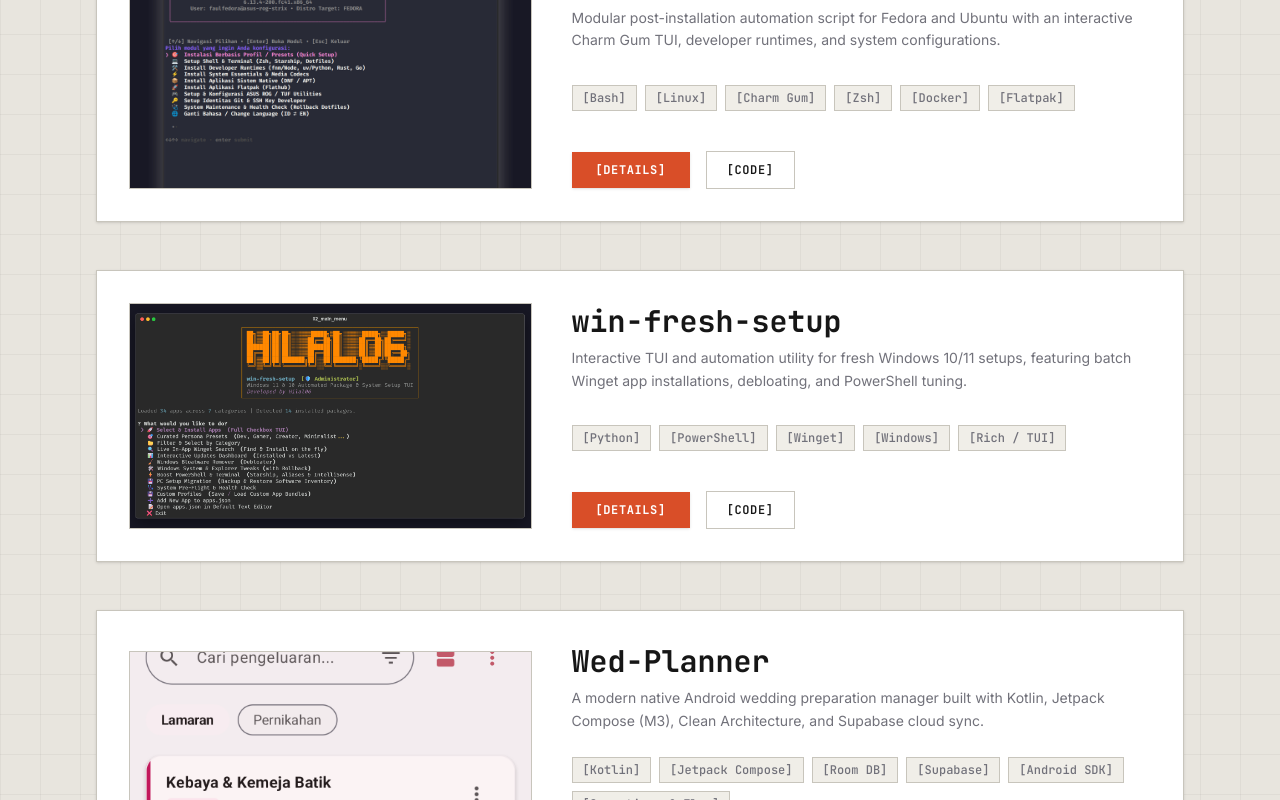
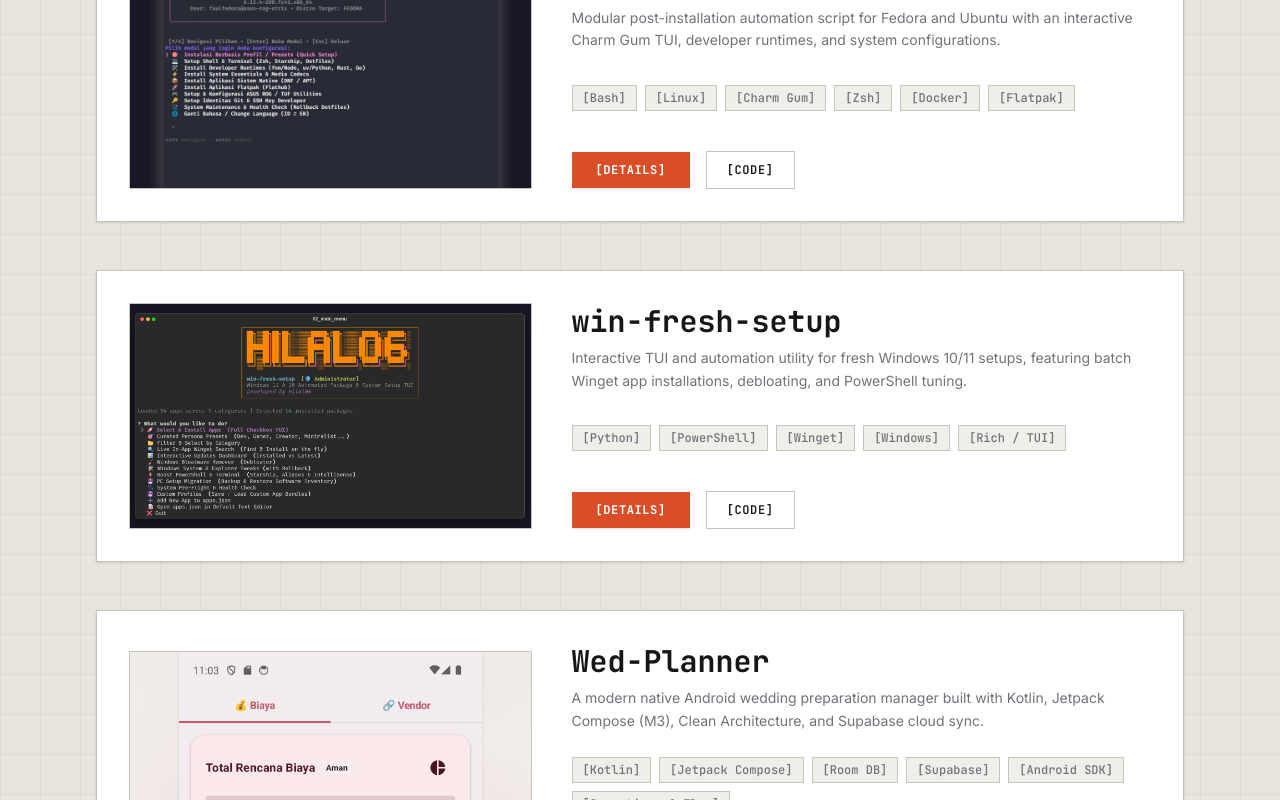
Before and after one commit to Hilal06/Hilal06.github.io, a Svelte app: page / in a window 1280 px wide. Shown: the part 2000-2800 px from the top of the page. Built offline with nearby package versions, Linux system fonts and the light colour scheme; no server answers.

Commit message:
feat: add portrait image detection and blurred background layout for project screenshots

```diff
--- a/src/components/Projects.svelte
+++ b/src/components/Projects.svelte
@@ -10,9 +10,29 @@
   let isModalOpen = $state(false);
   let activeFilter = $state<string>('All');
   let imageErrors = $state<Record<string, boolean>>({});
+  let portraitImages = $state<Record<string, boolean>>({});
 
   function handleImageError(name: string) {
     imageErrors[name] = true;
+  }
+
+  function detectPortrait(node: HTMLImageElement, name: string) {
+    function check() {
+      // Check if image is portrait / mobile view (height significantly larger than width)
+      if (node.naturalHeight > node.naturalWidth * 1.2) {
+        portraitImages[name] = true;
+      }
+    }
+    if (node.complete && node.naturalWidth > 0) {
+      check();
+    } else {
+      node.addEventListener('load', check, { once: true });
+    }
+    return {
+      destroy() {
+        node.removeEventListener('load', check);
+      }
+    };
   }
 
   let categories = $derived([
@@ -126,14 +146,24 @@
             <div class="lg:col-span-5 w-full">
               <div class="relative w-full aspect-video overflow-hidden border border-[var(--color-border)] bg-[var(--color-surface)]">
                 {#if repo.screenshot && !imageErrors[repo.name]}
+                  {#if portraitImages[repo.name]}
+                    <div
+                      class="absolute inset-0 bg-cover bg-top blur-xl opacity-35 scale-110 pointer-events-none"
+                      style="background-image: url('{repo.screenshot}')"
+                      aria-hidden="true"
+                    ></div>
+                  {/if}
+                  <div class="relative w-full h-full flex justify-center items-start overflow-hidden">
                     <img
                       src={repo.screenshot}
                       alt={repo.name}
                       loading="lazy"
                       decoding="async"
                       onerror={() => handleImageError(repo.name)}
-                    class="w-full h-full object-cover transition-transform duration-500 group-hover:scale-105"
+                      use:detectPortrait={repo.name}
+                      class="transition-transform duration-500 origin-top {portraitImages[repo.name] ? 'h-[300%] w-auto max-w-none object-contain object-top group-hover:scale-[1.03] shadow-sm' : 'w-full h-full object-cover group-hover:scale-105'}"
                     />
+                  </div>
                 {:else}
                   <!-- Architectural Schematic Fallback for Missing / Broken Image -->
                   <div class="w-full h-full flex flex-col justify-between p-4 sm:p-5 bg-[var(--color-surface)] relative select-none overflow-hidden border border-dashed border-[var(--color-border)]">
```
Lines whose indentation alone changed are shown as unchanged.
